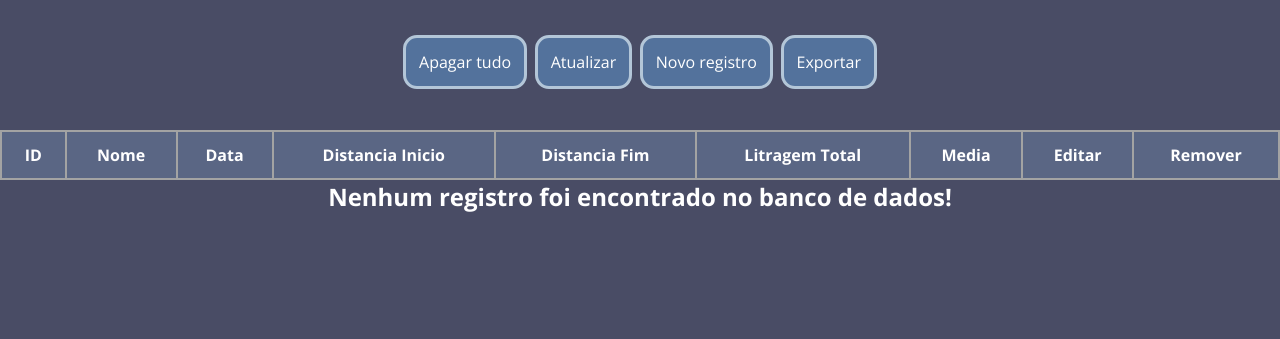
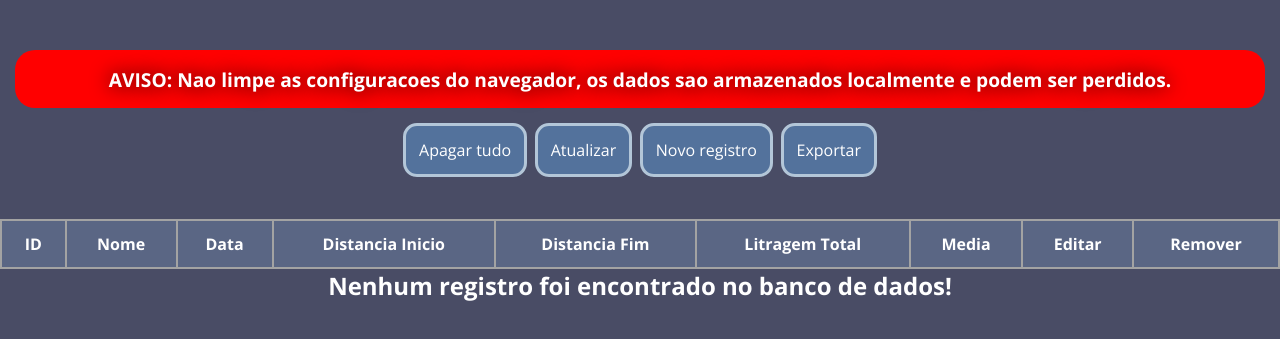
Before and after one commit to itzKiwiSky/MediaCalculator, a plain HTML site: page index.html in a window 1280 px wide. Shown: the part 79-418 px from the top of the page. Drawn offline with nearby package versions, Linux system fonts and the light colour scheme.

Commit message:
aviso de emergencia

```diff
--- a/css/index.css
+++ b/css/index.css
@@ -13,6 +13,17 @@
 body
 {
     background-color: var(--background);
+}
+
+.warn-warning
+{
+    text-align: center;
+    font-size: 120%;
+    text-shadow: 0 0 20px black;
+    padding: 1.2%;
+    margin: 1.2%;
+    background-color: red;
+    border-radius: 20px;
 }
 
 .container-titulo
--- a/index.html
+++ b/index.html
@@ -14,6 +14,7 @@
     <body>
         <div class="container-titulo">
             <h1>Registro de medias</h1>
+            <h3 class="warn-warning">AVISO: Nao limpe as configuracoes do navegador, os dados sao armazenados localmente e podem ser perdidos.</h3>
             <div class="botoes-titulo">
                 <button type="button" id="botao-limpar" class="botao-top">Apagar tudo</button>
                 <button type="button" id="botao-atualizar" class="botao-top">Atualizar</button>
```
